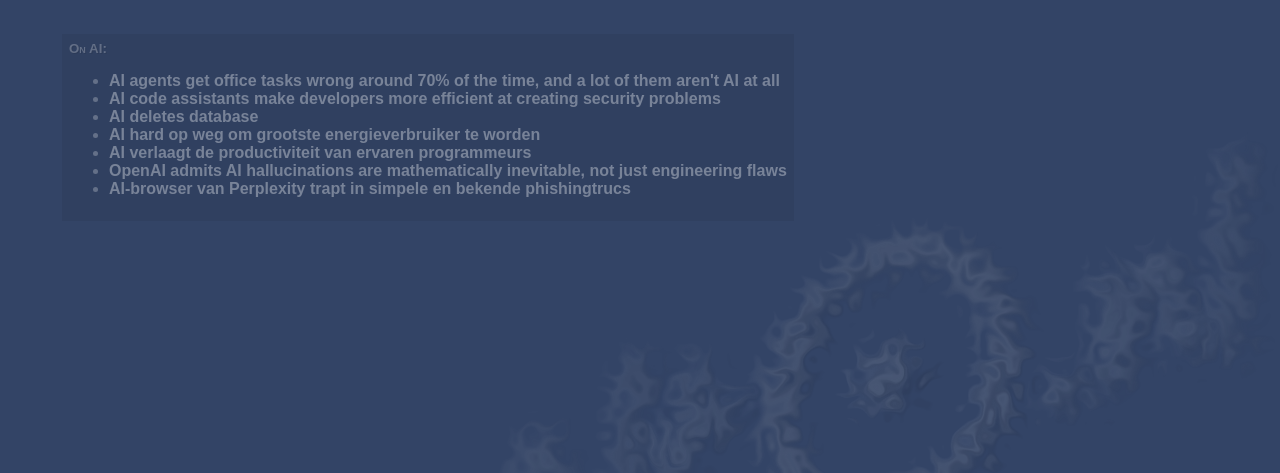
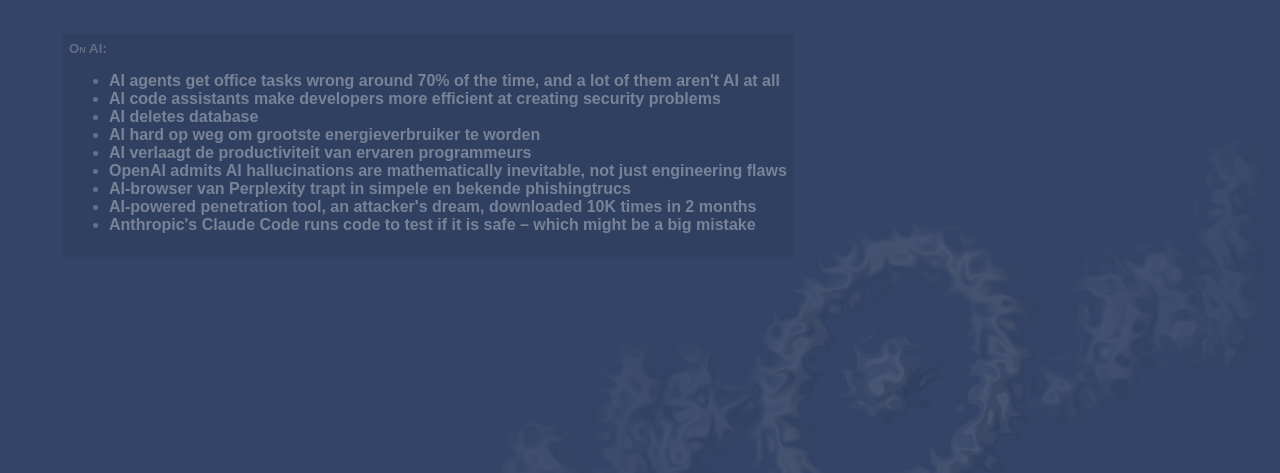
Before and after one commit to brownhamer/alt0.nl, a PHP site: page /onai.php in a window 1280 px wide. Shown: the part 157-630 px from the top of the page. Run offline with PHP 8.4, Linux system fonts and the light colour scheme.

Commit message:
More on AI

```diff
--- a/onai.php
+++ b/onai.php
@@ -21,6 +21,8 @@ startHtmlPage('Alt0.nl &rarr; On AI');
   <li><a href="https://os-sci.nl/blog/dutch-blogs-3/ai-verlaagt-de-productiviteit-van-ervaren-programmeurs-120">AI verlaagt de productiviteit van ervaren programmeurs</a></li>
   <li><a href="https://www.computerworld.com/article/4059383/openai-admits-ai-hallucinations-are-mathematically-inevitable-not-just-engineering-flaws.html">OpenAI admits AI hallucinations are mathematically inevitable, not just engineering flaws</a></li>
   <li><a href="https://tweakers.net/nieuws/238390/ai-browser-van-perplexity-trapt-in-simpele-en-bekende-phishingtrucs.html">AI-browser van Perplexity trapt in simpele en bekende phishingtrucs</a></li>
+  <li><a href="https://www.theregister.com/2025/09/11/cobalt_strikes_ai_successor_downloaded/">AI-powered penetration tool, an attacker's dream, downloaded 10K times in 2 months</a></li>
+  <li><a href="https://www.theregister.com/2025/09/09/ai_security_review_risks/">Anthropic's Claude Code runs code to test if it is safe – which might be a big mistake</a></li>
 </ul>
 </div>
 </td><td>
```
